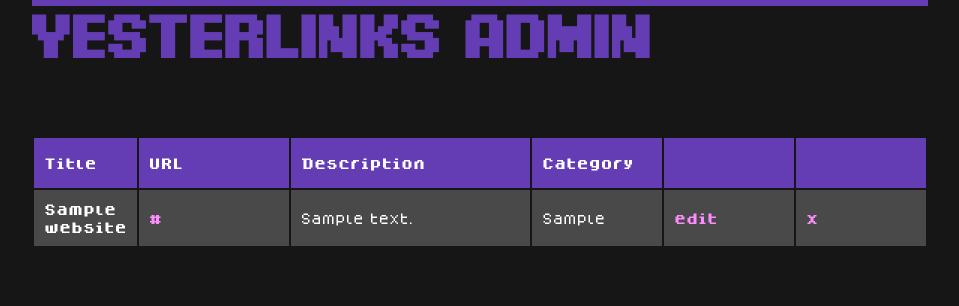
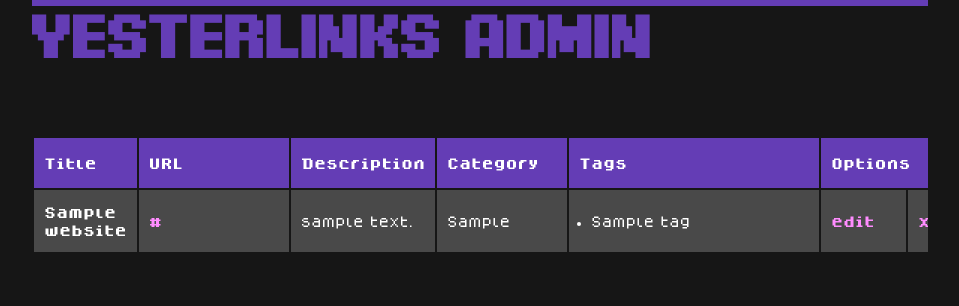
Before and after one commit to sadgrlonline/yesterlinks, a PHP site: page /admin/ in a window 1280 px wide. Shown: the part 32-338 px from the top of the page, without its empty margins (160-1119 px from the left). Run offline with PHP 8.4, Linux system fonts and the light colour scheme; tables that the repository leaves empty or names only in its code hold one stand-in row (values such as "Sample post").

Commit message:
Added a tagging system

```diff
--- a/admin/index.php
+++ b/admin/index.php
@@ -10,18 +10,18 @@
   <div class="container">
     <?php include 'navigation.php' ?>
     <h1>Yesterlinks Admin</h1>
+    <div class="table-wrapper">
     <table id="directory">
       <div class="row">
         <thead>
-
           <tr>
             <tr>
               <th class="title">Title</th>
               <th class="url title">URL</th>
               <th class="descr">Description</th>
               <th class="cat title">Category</th>
-                    <th class="cat title"></th>
-                    <th class="cat title"></th>
+              <th class="cat title">Tags</th>
+              <th class="cat title" colspan="2">Options</th>
             </tr>
           </tr>
 
@@ -53,34 +53,75 @@ while ($row = $result->fetch_assoc()) {
           $catarray[] = $row['category'];
           $id = $row['id'];
           $title = $row['title'];
+          $descr = $row['descr'];
           $url = $row['url'];
-    $descr = $row['descr'];
           $cat = $row['category'];
 
-    echo '';
-    echo '<tr data-attr="' . $cat . '" id="' . $id . '" class="row">';
-    if ($title === null || '') {
-        echo '<td class="title"><a href="' . $title . '" target="_blank">Untitled</a></td>';
+          $tags_query = "SELECT tag_id, tags.name FROM taglist JOIN tags ON taglist.tag_id = tags.id WHERE site_id =" . $row['id'] . " ORDER BY tags.name ASC";
+          $tags_result = mysqli_query($con, $tags_query);
+          $site_tag_ids = array(); // array for storing this site's tag IDs
+
+          $tag_html = "";
+
+          while ($single_tag = mysqli_fetch_assoc($tags_result)) {
+            array_push($site_tag_ids, $single_tag['tag_id']); // store each tag's ID; we'll use this to check the appropriate checkboxes below
+            $tag_html .= "<li data-tag-id=" . $single_tag['tag_id'] . ">" . $single_tag['name'] . "</li>";
+          } ?>
+
+          <tr class="<?php echo $cat; ?> row" id="<?php echo $id; ?>">
+            <td class="title"><?php if ($title === null) {
+                echo "Untitled";
               } else {
-    echo '<td class="title">'. $title . '</td>';
-    }
-    echo '<td class="url"><a href="' . $url . '" target="_blank">' . $url . '</td>';
-    if ($descr === '') {
-        echo '<td class="descr">No description added.</td>';
+                echo $title;
+              } ?></td>
+            <td class="url"><a href="<?php echo $url; ?>" target="_blank"><?php echo $url; ?></td>
+            <td class="descr"><?php if ($descr === '') {
+                echo "No description added.";
               } else {
-    echo '<td class="descr">' . $descr . '</a></td>';
-    }
-    echo '<td class="cat" data-attr="' . $cat . '">' . $cat . '</td>';
-    echo '<td><a href="#" class="edit" id="' . $id . '">edit</a></td>';
-    echo '<td><a href="#" class="del" id="' . $id . '">x</a></td>';
-    echo '</tr>';
-}
-?>
+                echo strtolower($descr);
+              } ?></td>
+              <td class="cat" data-attr="<?php echo $cat; ?>"><?php echo $cat; ?></td>
+              <td class="tags">
+                <ul>
+                  <?php if (empty($tag_html) === false) {
+                    echo $tag_html;
+                  } ?>
+                </ul>
+                <fieldset class="tags__edit hide">
+                  <legend>Tag List (Toggle checkbox to add/remove)</legend>
+                  <?php
+                  /* loop for displaying the checkboxes */
+                  $get_all_tags = mysqli_query($con, "SELECT * FROM tags ORDER BY tags.name ASC"); // query all tags for displaying the checkboxes
+                  while ($single_tag = mysqli_fetch_assoc($get_all_tags)) { ?>
+                    <div>
+                      <input type="checkbox" id="<?php echo $id . "-" . $single_tag['name']; ?>" name="<?php echo $single_tag['name']; ?>" value="<?php echo $single_tag['id']; ?>"
+                      <?php
+                      /* here, we loop through all of the site's existing tags */
+                        for ($i=0; $i < count($site_tag_ids); $i++) {
+                          /* if any of the site's existing tags match the one currently stored in $single_tag, we echo "checked" so our checkboxes match the database  */
+                          if ($single_tag['id'] === $site_tag_ids[$i]) { echo "checked"; }
+                        } ?>>
+                      <label for="<?php echo $id . "-" . $single_tag['name']; ?>"><?php echo $single_tag['name']; ?></label>
+                    </div>
+                  <?php } ?>
+                </fieldset>
+              </td>
+              <td><a href="#" class="edit" id="<?php echo $id; ?>">edit</a></td>
+              <td><a href="#" class="del" id="<?php echo $id; ?>">x</a></td>
+            </tr>
+          <?php } // end while loop for sites ?>
       </tbody>
+    </table>
+  </div>
     </div>
     <style>
     .container {
       max-width:70%;
+    }
+
+    /* Now we can horizontally scroll the table, but the nav will stay in place! */
+    .table-wrapper {
+      overflow: auto;
     }
   </style>
 </body>
@@ -96,10 +137,6 @@ $(function() {
   $("#directory").tablesorter();
 });
 
-
-
-
-
 $('td').on("click", ".edit", function(e) {
   e.preventDefault();
   var url = $(this).parent('td').siblings('.url').text();
@@ -114,34 +151,50 @@ $('td').on("click", ".edit", function(e) {
   console.log(id);
   $(this).parent('td').parent('.row').children('.title').html('<input type="text" class="titleInput" value="' + title + '"></input>');
   $(this).parent('td').parent('.row').children('.url').html('<input type="text" class="urlInput" value="' + url + '"></input>');
-    $(this).parent('td').parent('.row').children('.descr').html('<input type="text" class="descrInput" value="' + descr + '"></input>');
+  $(this).parent('td').parent('.row').children('.descr').html('<textarea rows="15" class="descrInput">' + descr + '</textarea>');
   $(this).parent('td').parent('.row').children('.cat').html('<input type="text" class="catInput" value="' + cat + '"></input>');
+  $(this).parent('td').siblings('.tags').children('ul').addClass('hide');
+  $(this).parent('td').parent('.row').children('.tags').children('.tags__edit').removeClass('hide');
   $(this).replaceWith('<a class="save" id="' + id + '" href="#">save</a>');
 
 
 
   $('td').on("click", ".save", function(e) {
     e.preventDefault();
+    var id = $(this).attr('id');
     var url = $(this).parent('td').siblings('.url').children('.urlInput').val();
     var cat = $(this).parent('td').parent('.row').children('.cat').children('.catInput').val();
     var title = $(this).parent('td').parent('.row').children('.title').children('.titleInput').val();
     var descr = $(this).parent('td').parent('.row').children('.descr').children('.descrInput').val();
-    var id = $(this).attr('id');
-       // console.log('test');
-        console.log(id);
+    var tags = $(this).parent('td').parent('.row').children('.tags').find('input[type="checkbox"]:checked');
+    var tagList = $(this).parent('td').parent('.row').children('.tags').children('ul');
+
+    var chosenTagIDs = [];
+    tagList.empty(); // clear the list of tags on the page
+
+    /* Loop through the chosen tags and make an array of their IDs to send to `submit.php` */
+    for (var i = 0; i < tags.length; i++) {
+      chosenTagIDs.push(tags[i].value);
+
+      tagList.append(`<li>${$(tags[i]).siblings('label').text()}</li>`); // Add this tag value to the list in the tags column
+    }
+
     $(this).parent('td').siblings('.url').html('<a href="' + url + '">' + url + '</a>');
     $(this).parent('td').siblings('.cat').text(cat);
     $(this).parent('td').siblings('.title').text(title);
     $(this).parent('td').siblings('.descr').text(descr);
+    $(this).parent('td').siblings('.tags').children('ul').removeClass('hide');
+    $(this).parent('td').siblings('.tags').children('.tags__edit').addClass('hide');
     $(this).replaceWith('<a class="edit" id="' + id + '"href="#">edit</a>')
-        console.log(id, title, url, descr, cat);
+    console.log(id, title, url, descr, cat, tags);
     $.ajax({
       type: 'post',
       data: {'id':id,
       'title':title,
       'url':url,
       'descr':descr,
-                   'cat':cat
+      'cat':cat,
+      'tags': JSON.stringify(chosenTagIDs)
     },
     url: '../submit.php',
     success: function(response) {
--- a/style.css
+++ b/style.css
@@ -61,7 +61,11 @@ tr {
   border-bottom: 1px solid var(--accent);
 }
 
-tr:nth-child(odd) {
+tbody tr:nth-child(even) {
+  background-color: #161616;
+}
+
+tbody tr:nth-child(odd) {
   background-color: #494949;
 }
 
@@ -77,8 +81,11 @@ th {
   padding: 10px;
 }
 
-.title {
+tbody .title {
   font-weight: bold;
+  position: sticky;
+  left: 0;
+  background-color: inherit;
 }
 
 #surf {
@@ -115,8 +122,34 @@ tr {
   width: 90%;
 }
 
+.descrInput {
+  width: 100%;
+  max-width: 45ch;
+}
+
 .cat {
   min-width: 130px;
+}
+
+.tags {
+  min-width: 250px;
+}
+
+.tags ul {
+  padding: 0 0 0 1em;
+}
+
+.tags__edit {
+  display: grid;
+  grid-template-rows: repeat(6, max-content);
+  grid-auto-flow: column;
+  gap: 1ch;
+  min-width: 60rem;
+}
+
+/* used to hide the checkboxes */
+.hide {
+  display: none !important;
 }
 
 label:not('.filters') {
```
Also changed, not shown: index.php (+33 -15 lines), submit-a-link.php (+12 -0 lines), submit.php (+94 -1 lines). Lines whose indentation alone changed are shown as unchanged.
